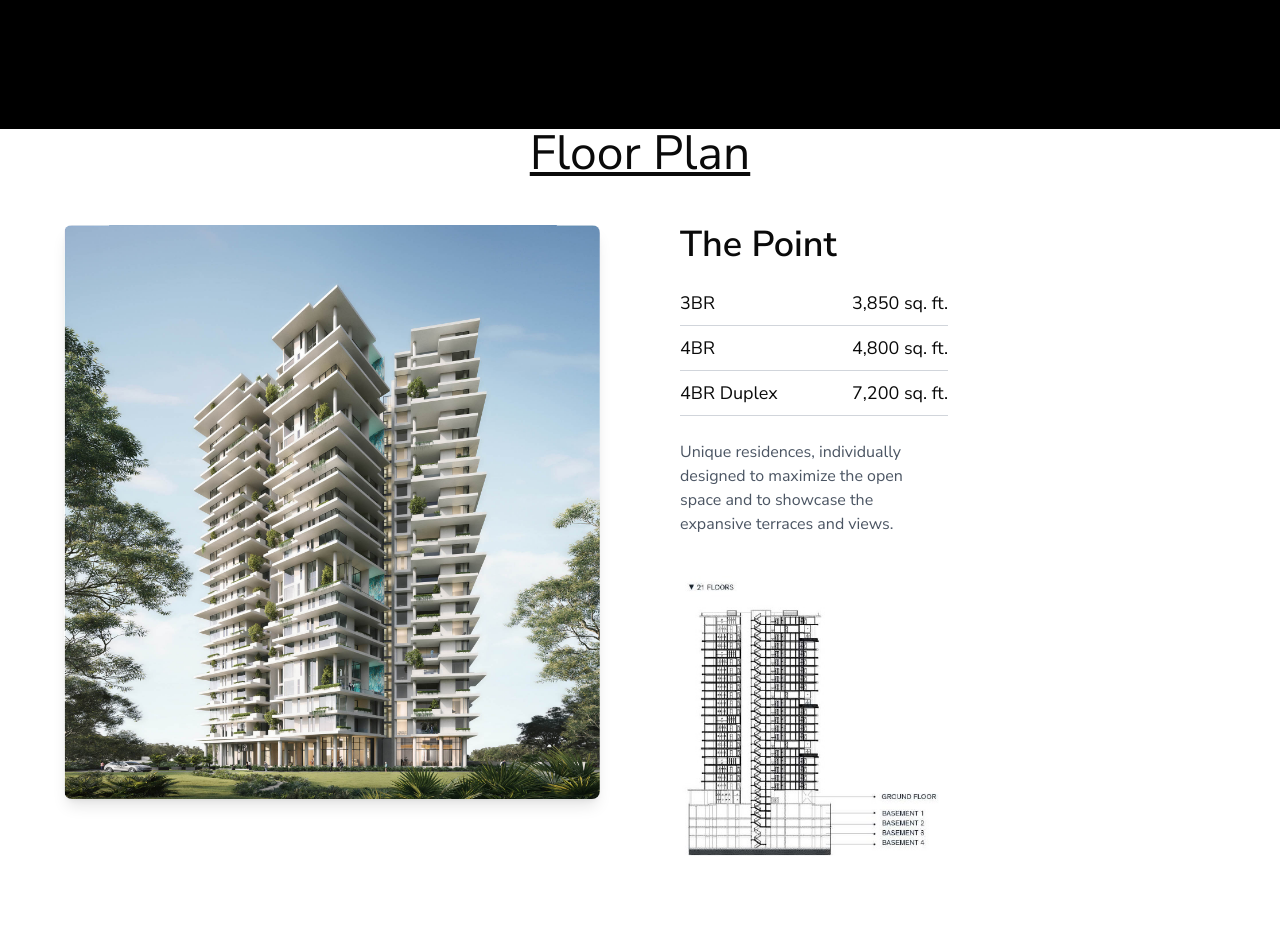
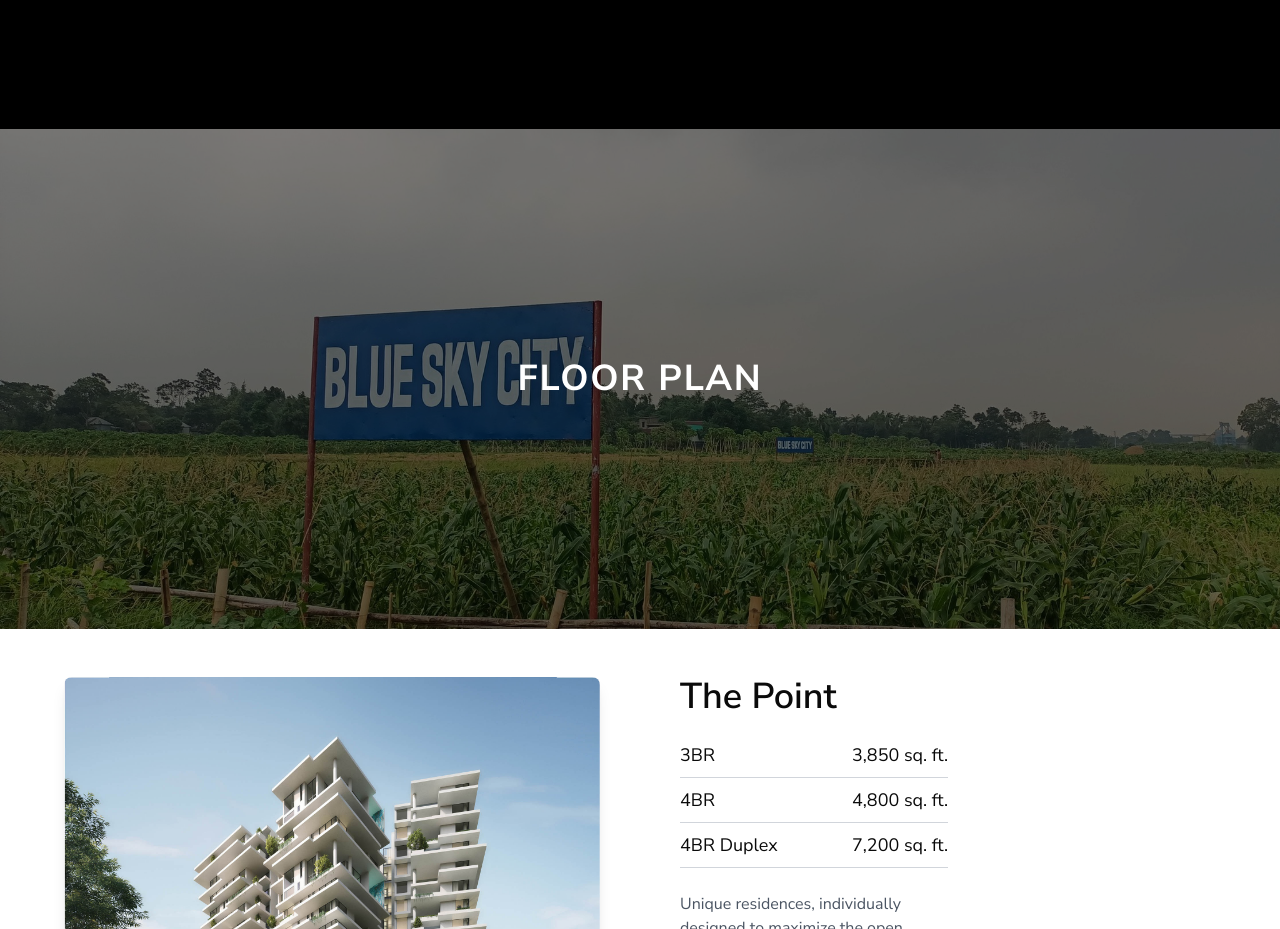
Before and after one commit to sabbir1257/blue_sky_font_end, a Next.js app: page /project/blueSkyCondominium in a window 1280 px wide. Shown: the part 8060-8989 px from the top of the page. Built offline with nearby package versions, Linux system fonts and the light colour scheme.

Commit message:
floor plan add banner

```diff
--- a/src/components/pages/project/blueSkyCondominium/FloorPlan.tsx
+++ b/src/components/pages/project/blueSkyCondominium/FloorPlan.tsx
@@ -2,10 +2,24 @@ import Image from "next/image";
 import React from "react";
 import floor from "../../../../../public/images/condominium/floor1.jpg";
 import floor_digine from "../../../../../public/images/condominium/floor1_digine.jpg";
+import banner from "../../../../../public/images/land3.jpg";
 const FloorPlan = () => {
   return (
     <div>
-      <h1 className="text-5xl text-center underline">Floor Plan</h1>
+      <div className="relative w-full md:h-[500px] h-40">
+        <Image
+          src={banner}
+          alt="Blue Sky City"
+          fill
+          className="object-cover brightness-50"
+          priority
+        />
+        <div className="absolute inset-0 flex items-center justify-center">
+          <h1 className="text-white md:text-4xl text-3xl font-bold uppercase tracking-wider">
+            Floor Plan
+          </h1>
+        </div>
+      </div>{" "}
       <section className="grid md:grid-cols-2 grid-cols-1  items-start justify-between max-w-screen-2xl mx-auto px-4 sm:px-6 lg:px-16 py-12 gap-20">
         {/* Left Side - Image */}
         <div className="w-full">
```
